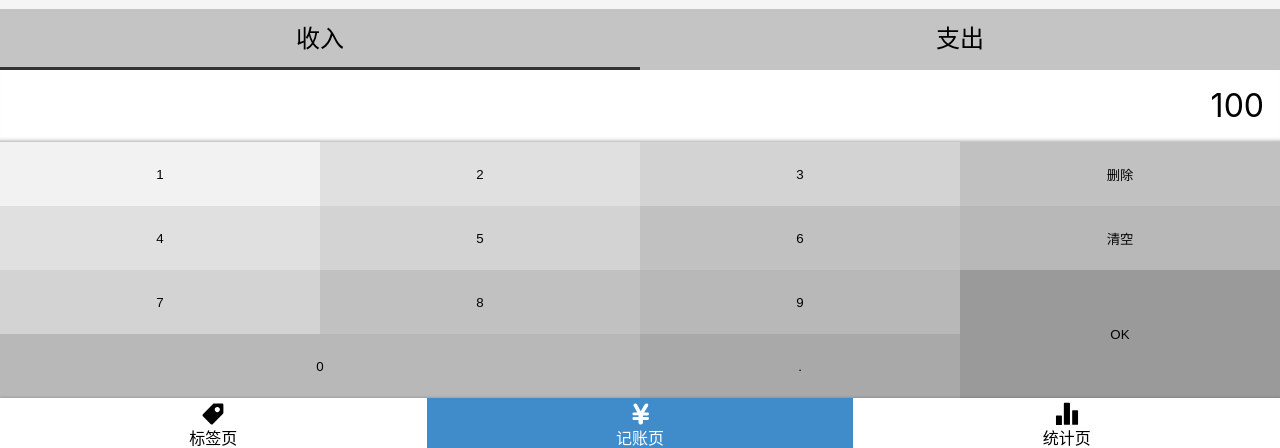
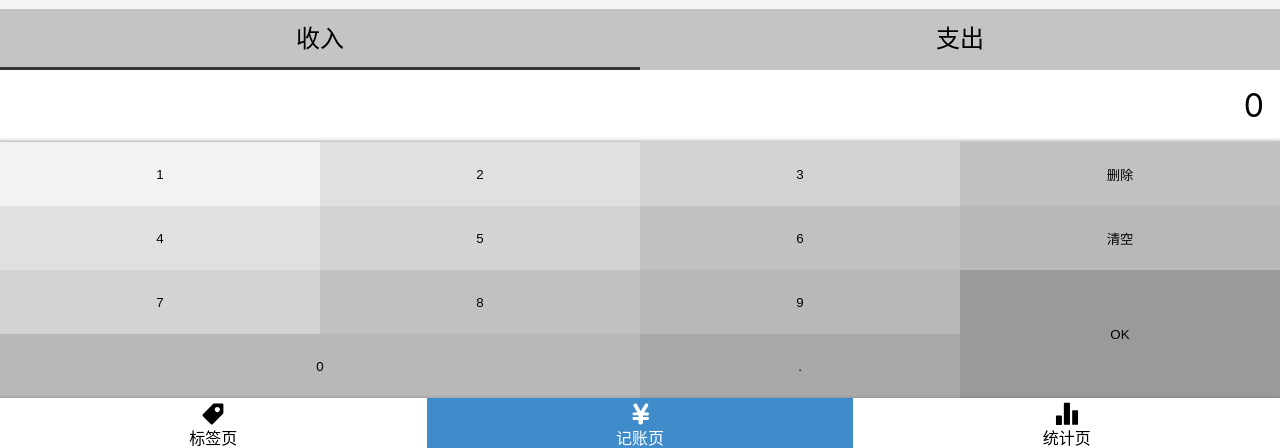
Before and after one commit to Jokerguo/money-react, a React app: page /#/money in a window 1280 px wide. Shown: the part 346-794 px from the top of the page. Built offline with nearby package versions, Linux system fonts and the light colour scheme; the HTML template or start-up script is replaced by a standard one.

Commit message:
NumberPad功能 wip

```diff
--- a/src/views/Money.tsx
+++ b/src/views/Money.tsx
@@ -17,27 +17,7 @@
       <TagSection/>
       <NoteSection/>
       <CategorySection/>
-      <NumberPadSection>
-        <div className="output">
-          100
-        </div>
-        <div className="pad clearfix">
-          <button>1</button>
-          <button>2</button>
-          <button>3</button>
-          <button>删除</button>
-          <button>4</button>
-          <button>5</button>
-          <button>6</button>
-          <button>清空</button>
-          <button>7</button>
-          <button>8</button>
-          <button>9</button>
-          <button className="ok">OK</button>
-          <button className="zeo">0</button>
-          <button>.</button>
-        </div>
-      </NumberPadSection>
+      <NumberPadSection/>
     </MyLayout>
   );
 }
--- a/src/views/Money/NumberPadSection.tsx
+++ b/src/views/Money/NumberPadSection.tsx
@@ -1,6 +1,7 @@
 import styled from 'styled-components';
+import React, {useState} from 'react';
 
-const NumberPadSection = styled.section`
+const Wrapper = styled.section`
   > .output{
     font-size: 32px;
     background: #fff;
@@ -49,4 +50,64 @@
   }
 `;
 
+const NumberPadSection:React.FC = ()=>{
+  const [output,setOutput] = useState('0')
+
+  const onClickButton = (e: React.MouseEvent)=>{
+    const text = (e.target as HTMLButtonElement).textContent
+    switch (text){
+      case '1':
+      case '2':
+      case '3':
+      case '4':
+      case '5':
+      case '6':
+      case '7':
+      case '8':
+      case '9':
+      case '0':
+      case '.':
+        if(output === '0'){
+          setOutput(text)
+        }else{
+          setOutput(output + text)
+        }
+        break;
+      case '删除':
+        console.log('删除');
+        break;
+      case '清空':
+        console.log('清空');
+        break;
+      case 'OK':
+        console.log('OK');
+        break;
+    }
+  }
+
+  return (
+    <Wrapper>
+      <div className="output">
+        {output}
+      </div>
+      <div className="pad clearfix" onClick={onClickButton}>
+        <button>1</button>
+        <button>2</button>
+        <button>3</button>
+        <button>删除</button>
+        <button>4</button>
+        <button>5</button>
+        <button>6</button>
+        <button>清空</button>
+        <button>7</button>
+        <button>8</button>
+        <button>9</button>
+        <button className="ok">OK</button>
+        <button className="zeo">0</button>
+        <button>.</button>
+      </div>
+    </Wrapper>
+  )
+}
+
 export {NumberPadSection}
```
